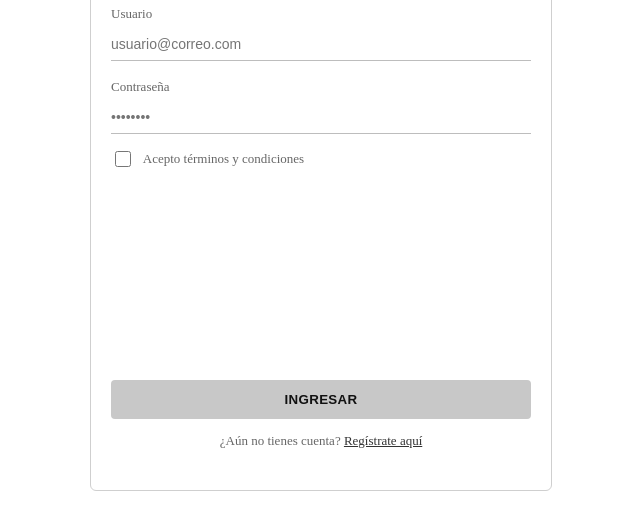
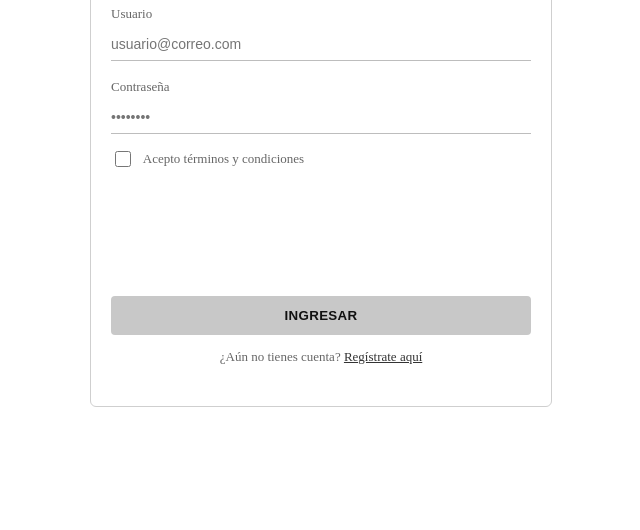
Before and after one commit to NorbeyRuales/KAIRO-CLIENT, a website built with Vite: page index.html in a window 1280 px wide. Shown: the part 318-848 px from the top of the page, without its empty margins (319-959 px from the left). Built offline with nearby package versions, Linux system fonts and the light colour scheme; no server answers.

Commit message:
ajuste espacio en formularios

```diff
--- a/src/styles/base.css
+++ b/src/styles/base.css
@@ -115,7 +115,7 @@
     border: none;
     border-radius: 4px;
     padding: 12px 10px;
-    margin-top: 50%;
+    margin-top: 30%;
     font-weight: 600;
     letter-spacing: .3px;
     cursor: pointer;
```
